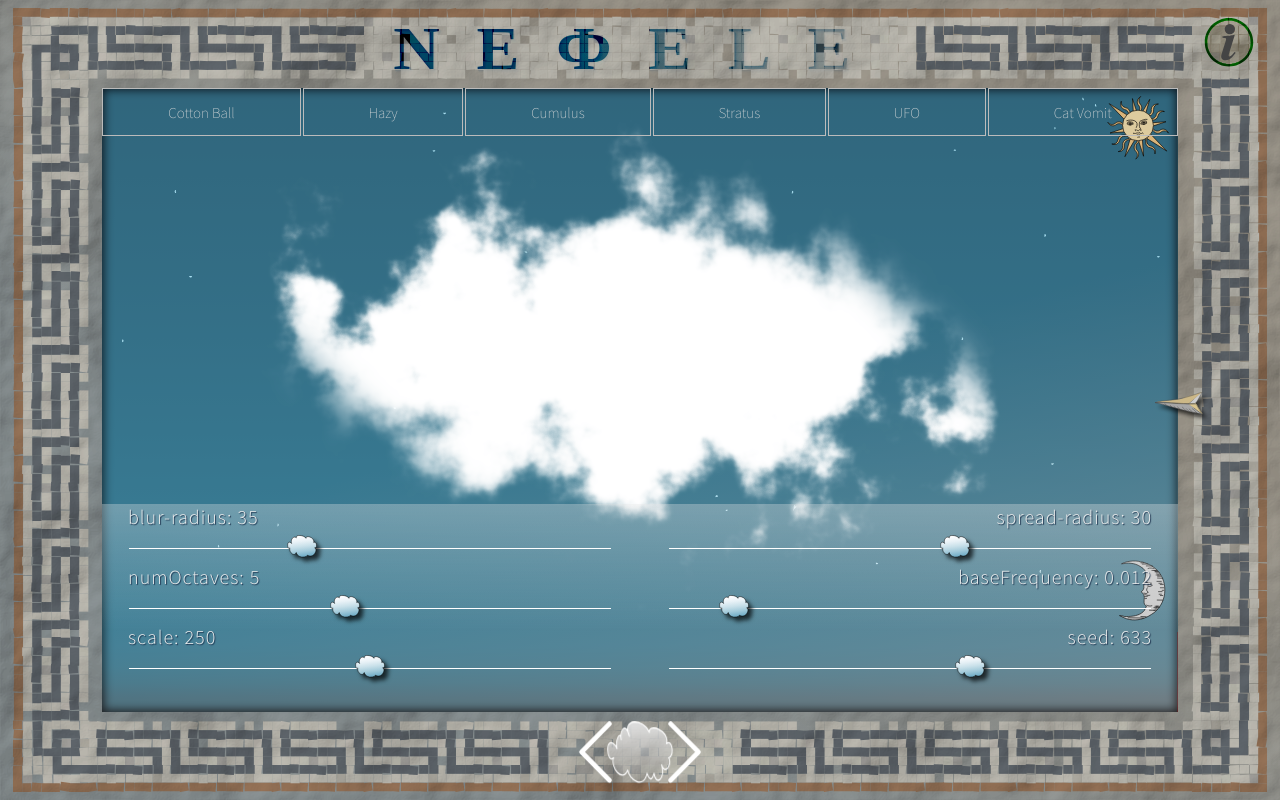
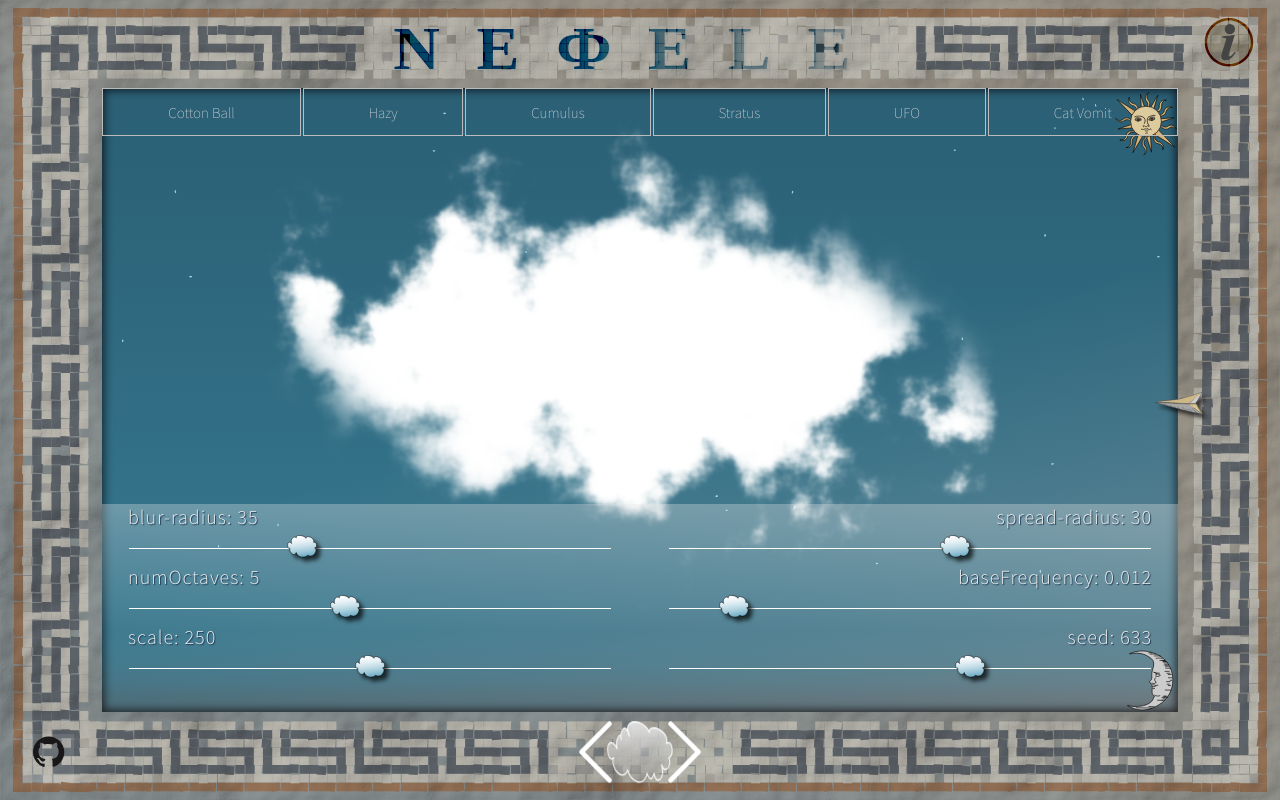
Before and after one commit to beauhaus/Nephele, a React (Vite) app: page / in a window 1280 px wide. Built offline with nearby package versions, Linux system fonts and the light colour scheme; a web font is replaced by a local one.

Commit message:
adds repo link

```diff
--- a/src/App.js
+++ b/src/App.js
@@ -4,6 +4,7 @@ import TextureBG from "./TextureBG";
 import TileFrameSVG from "./TileFrameSVG";
 import CloudAppContainer from "./CloudAppContainer";
 import InfoLink from "./InfoLink";
+import GitMark from "./GitMark";
 
 class App extends Component {
   render() {
@@ -12,6 +13,7 @@ class App extends Component {
         <TileFrameSVG />
         <TextureBG />
         <InfoLink />
+        <GitMark />
         <CloudAppContainer />
       </div>
     );
--- /dev/null
+++ b/src/GitMark.js
@@ -0,0 +1,51 @@
+import React from "react";
+import styled from "styled-components";
+
+const StyledGitMark = styled.button`
+  position: absolute;
+  bottom: 2.3vh;
+  left: 1.8vw;
+  border-width: 0;
+  /* box-shadow: 2px 2px 2px 0px rgba(0, 0, 0, 0.5); */
+  width: 4vw;
+  height: 6vh;
+  padding: 0;
+  background: rgba(255, 255, 255, 0.1);
+  & #repo {
+    opacity: 0;
+  }
+  &:hover {
+    background: white;
+  }
+  & a {
+    width: 100%;
+  }
+  & svg {
+    width: 100%;
+    height: 100%;
+    &:hover {
+      & #repo {
+        animation: fadeIn 0.5s ease-in-out forwards;
+      }
+    }
+  }
+`;
+const GitMark = () => (
+  <StyledGitMark class="git-mark-btn">
+    <a href="https://github.com/beauhaus/Nephele#readme">
+      <svg viewBox="0 0 50 50">
+        <path
+          fill="#191717"
+          fillRule="evenodd"
+          d="M25 2.5c-9 0-16.3 7.3-16.3 16.3 0 7.2 4.7 13.3 11.1 15.5.8.1 1.1-.4 1.1-.8v-2.8c-4.5 1-5.5-2.2-5.5-2.2-.7-1.9-1.8-2.4-1.8-2.4-1.5-1 .1-1 .1-1 1.6.1 2.5 1.7 2.5 1.7 1.5 2.5 3.8 1.8 4.7 1.4.1-1.1.6-1.8 1-2.2-3.6-.4-7.4-1.8-7.4-8.1 0-1.8.6-3.2 1.7-4.4-.2-.4-.7-2.1.2-4.3 0 0 1.4-.4 4.5 1.7 1.3-.4 2.7-.5 4.1-.5 1.4 0 2.8.2 4.1.5 3.1-2.1 4.5-1.7 4.5-1.7.9 2.2.3 3.9.2 4.3 1 1.1 1.7 2.6 1.7 4.4 0 6.3-3.8 7.6-7.4 8 .6.5 1.1 1.5 1.1 3v4.5c0 .4.3.9 1.1.8 6.5-2.2 11.1-8.3 11.1-15.5C41.3 9.8 34 2.5 25 2.5z"
+          clipRule="evenodd"
+        />
+        <g id="repo">
+          <path d="M8.6 47.4l-2.3-2.7H3.8v2.7H1.1v-9.8h5.1c1 0 1.9.1 2.7.4.8.3 1.3.7 1.8 1.2s.6 1.2.6 1.9-.2 1.4-.6 1.9-1 .9-1.8 1.2l2.6 3.2H8.6zm-.7-7.6c-.4-.3-1-.4-1.9-.4H3.8v3.4H6c.8 0 1.4-.1 1.9-.4.4-.3.6-.7.6-1.3 0-.5-.2-1-.6-1.3zM22.4 45.5v1.8h-9v-9.8h8.8v1.8h-6.1v2.1h5.4v1.8h-5.4v2.3h6.3zM32.4 38c.8.3 1.3.7 1.8 1.2.4.5.6 1.2.6 1.9s-.2 1.3-.6 1.9c-.4.5-1 .9-1.8 1.2-.8.3-1.7.4-2.7.4h-2.4v2.7h-2.7v-9.8h5.1c1 .1 1.9.2 2.7.5zm-1 4.4c.4-.3.6-.7.6-1.3 0-.6-.2-1-.6-1.3s-1-.4-1.9-.4h-2.2v3.4h2.2c.8 0 1.4-.1 1.9-.4zM39.2 46.9c-1-.4-1.7-1-2.3-1.8-.6-.8-.8-1.6-.8-2.6s.3-1.8.8-2.6c.6-.8 1.3-1.4 2.3-1.8 1-.4 2.1-.7 3.3-.7s2.3.2 3.3.7c1 .4 1.7 1 2.3 1.8.6.8.8 1.6.8 2.6s-.3 1.8-.8 2.6c-.6.8-1.3 1.4-2.3 1.8-1 .4-2.1.7-3.3.7s-2.3-.3-3.3-.7zm5.1-1.7c.6-.3 1-.6 1.3-1.1.3-.5.5-1 .5-1.6 0-.6-.2-1.1-.5-1.6s-.8-.8-1.3-1.1c-.6-.3-1.2-.4-1.9-.4s-1.3.1-1.9.4c-.6.3-1 .6-1.3 1.1-.3.5-.5 1-.5 1.6 0 .6.2 1.1.5 1.6s.8.8 1.3 1.1 1.2.4 1.9.4c.8 0 1.4-.1 1.9-.4z" />
+        </g>
+      </svg>
+    </a>
+  </StyledGitMark>
+);
+
+export default GitMark;
--- a/src/InfoLink.js
+++ b/src/InfoLink.js
@@ -24,7 +24,6 @@ const StyledInfoLink = styled.a`
       stroke-width: 2px;
       opacity: 0;
     }
-    /* filter: drop-shadow(0px 0px 2px rgba(169, 166, 158, 1) ;); */
     &:hover {
       & > .circle {
         animation: fillIn 0.3s ease-in-out forwards;
@@ -75,7 +74,7 @@ const InfoLink = () => (
         />
         <path
           id="circle-border"
-          fill="green"
+          fill="#886851"
           d="M100 8.6c42.9 0 77.8 34.9 77.8 77.9s-34.9 77.9-77.8 77.9-77.8-34.9-77.8-77.9S57.1 8.6 100 8.6m0-8.6C52.2 0 13.5 38.7 13.5 86.5S52.2 173 100 173s86.5-38.7 86.5-86.5S147.8 0 100 0z"
         />
       </g>
--- a/src/output/CloudDisplay.js
+++ b/src/output/CloudDisplay.js
@@ -13,24 +13,22 @@ const StyledCloudDisplay = styled.section`
   grid-row: 1/-1;
   display: grid;
   grid-template-columns: 1fr;
-  grid-template-rows: 46vh 32vh;
+  grid-template-rows: 78vh;
   position: relative;
-  justify-items: end;
   & img {
     width: 8vh;
-    margin: 0.5vh;
+    margin: 0;
     position: absolute;
     filter: grayscale(50%);
     z-index: 2;
     &#sunIcon {
       top: 4px;
-      right: 4px;
+      right: 0;
       z-index: 2;
     }
     &#moonIcon {
-      bottom: 4px;
-      right: 4px;
-      margin-bottom: 0.5vw;
+      bottom: -10vh;
+      right: 0;
     }
   }
   & .cloud-model-container {
@@ -43,12 +41,6 @@ const StyledCloudDisplay = styled.section`
     left: 0;
     z-index: 2;
     overflow: hidden;
-  }
-  & #cloud-model {
-    /* z-index: 1;
-    width: 70%;
-    height: 50%;
-    background: transparent; */
   }
 `;
 
--- a/src/output/DayLayerOverlay.js
+++ b/src/output/DayLayerOverlay.js
@@ -4,7 +4,7 @@ import styled from "styled-components";
 const stylesStore = props => `opacity: ${props.opacityVal * 2 * 0.01}`;
 
 const StyledDayLayerOverlay = styled.div`
-  background: linear-gradient(165deg, #58c4e9 50%, #f5f5f5 130%);
+  background: linear-gradient(165deg, #4eb7da 50%, #f5f5f5 130%);
   width: 84vw;
   height: 78vh;
   position: absolute;
--- a/src/style.css
+++ b/src/style.css
@@ -59,8 +59,6 @@ body {
   right: 0;
   bottom: 0;
   margin-bottom: 18px;
-  color: rgba(169, 166, 158, 0.664);
-  color: #e99b58;
 }
 
 @keyframes fadeIn {
```
